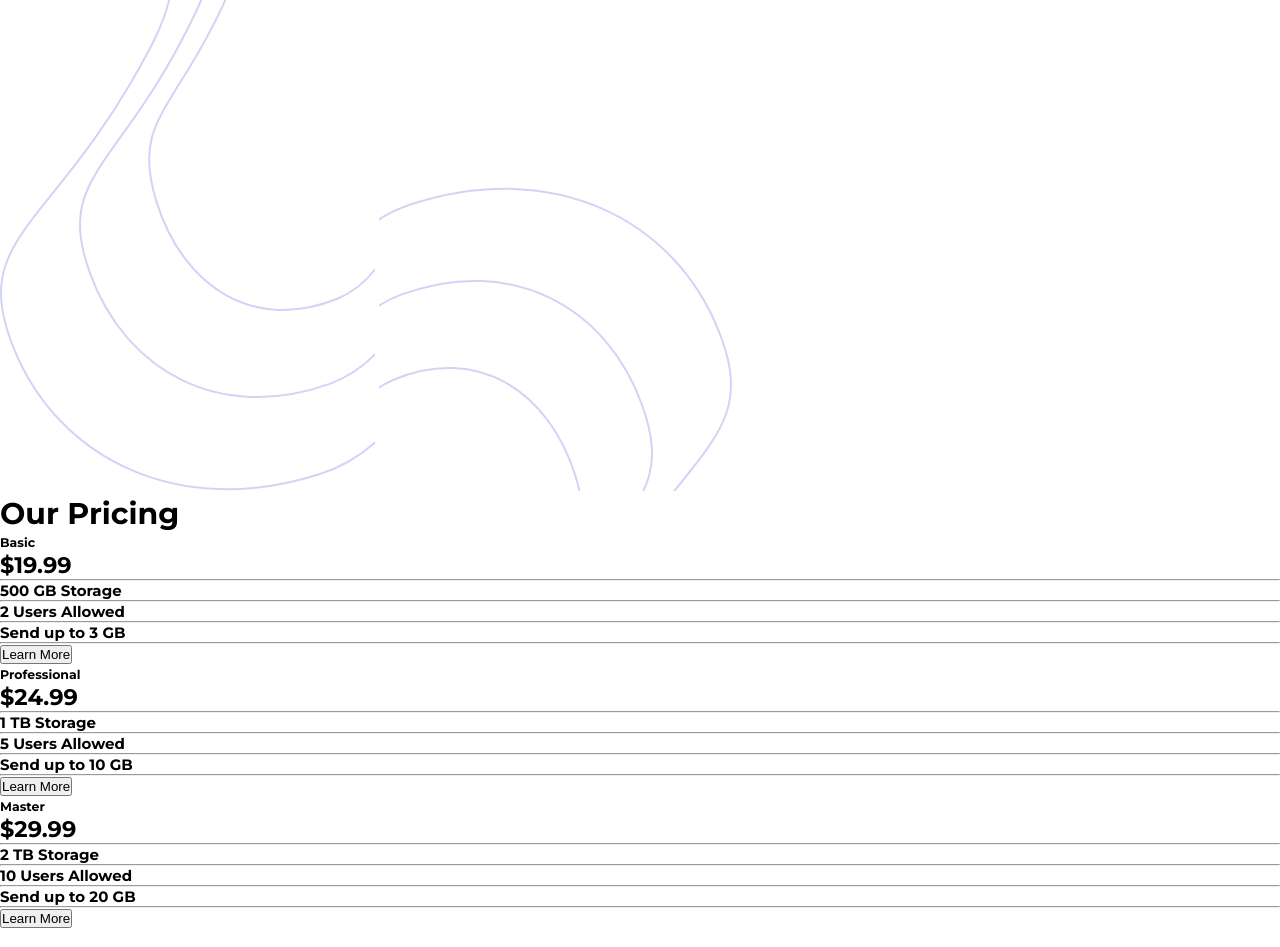
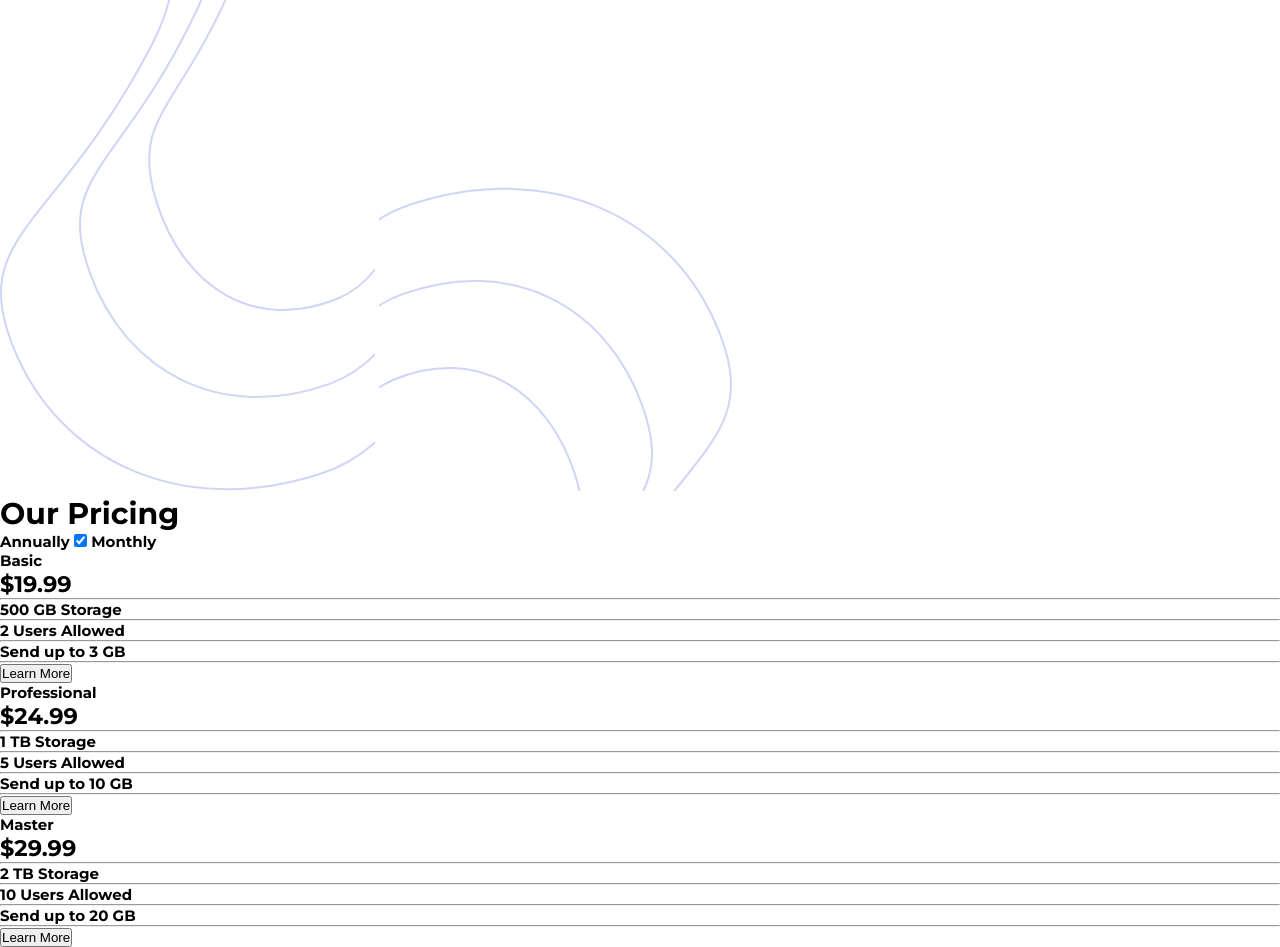
Before and after one commit to Diarrah/FEM-Toggle-Price, a plain HTML site: page index.html in a window 1280 px wide. Shown: the part 167-1114 px from the top of the page. Drawn offline with Linux system fonts and the light colour scheme.

Commit message:
Toggle checkbox added to header

```diff
--- a/index.html
+++ b/index.html
@@ -8,18 +8,23 @@
     <link rel="stylesheet" href="styles.css">
 </head>
 <body>
-    <div class="background__patterns">
-        <img src="images/bg-top.svg" class="top-SVG" alt="Curve shape">
-        <img src="images/bg-bottom.svg" class="bottom-SVG" alt="Curve shape">
-    </div>
+    <img src="images/bg-top.svg" class="top-SVG pattern" alt="Curve shape">
+    <img src="images/bg-bottom.svg" class="bottom-SVG pattern" alt="Curve shape">
     <header class="header">
         <h1>Our Pricing</h1>
+        <div class="toggle">
+            <span>Annually</span>
+            <label for="switch">
+                <input type="checkbox" id="switch" checked>
+            </label>
+            <span>Monthly</span>
+        </div>
     </header>
     <main>
         <div class="price__container">
             <div class="price__card">
-            <small>Basic</small>
-            <h2>$19.99</h2>
+                <p>Basic</p>
+                <h2><span class="dollar">$</span>19.99</h2>
                 <ul class="package__details">
                     <hr>
                     <li>500 GB Storage</li>
@@ -32,8 +37,8 @@
                 <button class="btn">Learn More</button>
             </div>
             <div class="price__card">
-            <small>Professional</small>
-            <h2>$24.99</h2>
+                <p>Professional</p>
+                <h2><span class="dollar">$</span>24.99</h2>
                 <ul class="package__details">
                     <hr>
                     <li>1 TB Storage</li>
@@ -43,11 +48,11 @@
                     <li>Send up to 10 GB</li>
                     <hr>
                 </ul>
-            <button class="btn">Learn More</button>
+                <button class="white-btn btn">Learn More</button>
             </div>
             <div class="price__card">
-            <small>Master</small>
-            <h2>$29.99</h2>
+                <p>Master</p>
+                <h2><span class="dollar">$</span>29.99</h2>
                 <ul class="package__details">
                     <hr>
                     <li>2 TB Storage</li>
```
Lines whose indentation alone changed are shown as unchanged.
